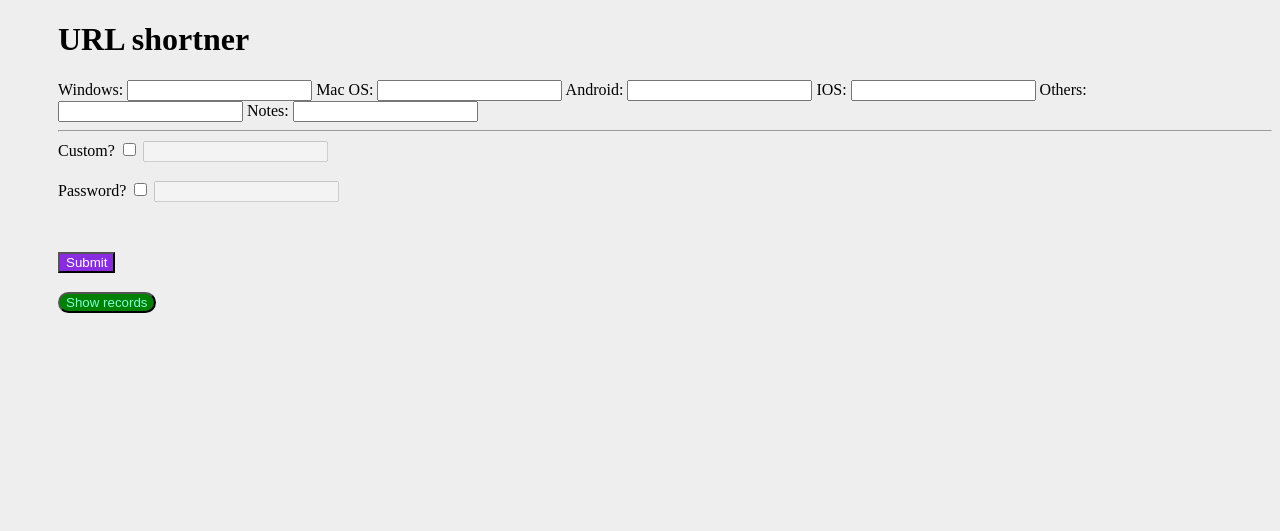
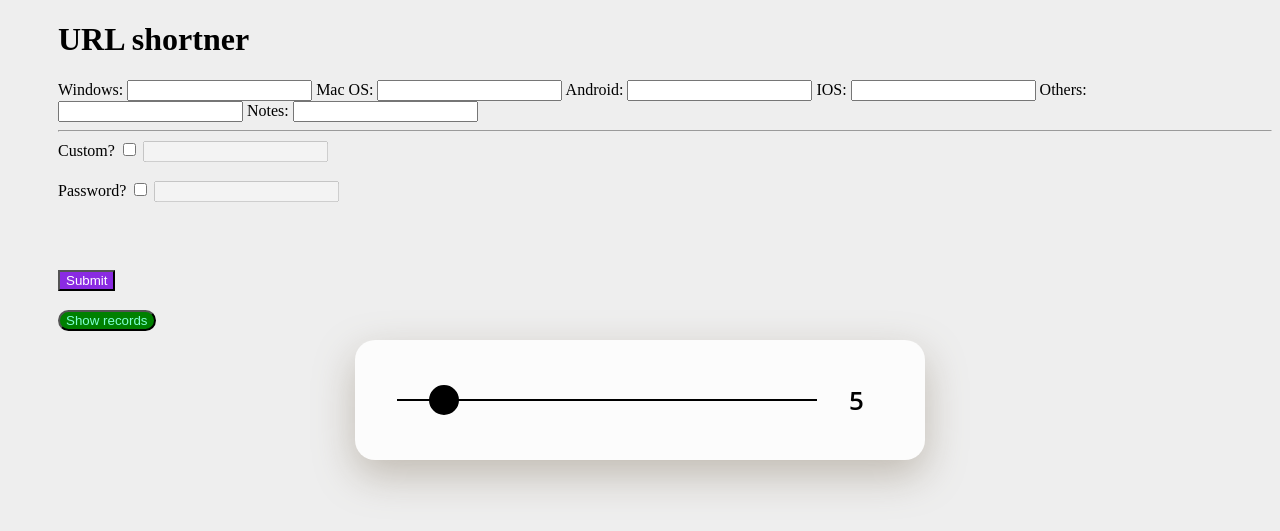
Before and after one commit to sohyp3/expert-chainsaw, a Django app: page / in a window 1280 px wide. Shown: the top 531 px of the page. Run offline with Django 4.2, Linux system fonts and the light colour scheme; the visitor is signed in with stand-in values (Sample User, id 1).

Commit message:
a password protected links ,slider

```diff
--- a/url_short/static/css/style_urls.css
+++ b/url_short/static/css/style_urls.css
@@ -37,3 +37,46 @@ a{
 #search-form{
     text-align:center;
 }
+
+.slider {
+    position: absolute;
+    top: 50%;
+    left: 50%;
+    transform: translate(-50%,-50%);
+    width: 500px;
+    height: 60px;
+    padding: 30px;
+    padding-left: 40px;
+    background: #fcfcfc;
+    border-radius: 20px;
+    display: flex;
+    align-items: center;
+    box-shadow: 0px 15px 40px #7E6D5766;
+    }
+    .slider p {
+    font-size: 26px;
+    font-weight: 600;
+    font-family: Open Sans;
+    padding-left: 30px;
+    color: black;
+    }
+    .slider input[type="range"] {
+    -webkit-appearance:none !important;
+    width: 420px;
+    height: 2px;
+    background: black;
+    border: none;
+    outline: none;
+    }
+    .slider input[type="range"]::-webkit-slider-thumb {
+    -webkit-appearance: none !important;
+    width: 30px;
+    height:30px;
+    background: black;
+    border: 2px solid black;
+    border-radius: 50%;
+    cursor: pointer;
+    }
+    .slider input[type="range"]::-webkit-slider-thumb:hover {
+    background: black;
+    }
--- a/url_short/templates/jsinfowP.html
+++ b/url_short/templates/jsinfowP.html
@@ -8,10 +8,5 @@
 
 <p hidden id="cID">{{cID}}<p>
 <p hidden id = 'pswd'>{{pswd}}</p>
-redirecting ..... <br>
-if its not redirecting try refreshing the page.
-
-
-
 
 {%endblock%}
--- a/url_short/templates/url_short/create_url.html
+++ b/url_short/templates/url_short/create_url.html
@@ -33,7 +33,7 @@
             <br>
             <hr>
 
- <label for="custom_short_url">Custom? </label>
+<label for="custom_short_url">Custom? </label>
     <input type='checkbox' name = 'custom_cb' id = 'custom_cb' onchange="control_field('custom_cb','id_shortURL')" >
     <input type="text" id="id_shortURL" name="shortURL" autocomplete='off' disabled><br>
 
@@ -43,8 +43,17 @@
     <label for="custom_short_url">Password? </label>
     <input type='checkbox' name = 'pass_cb' id = 'pass_cb' onchange="control_field('pass_cb','id_urlPass')" >
     <input type="text" id="id_urlPass" name="urlPass" autocomplete='off' disabled /><br>
+    <br>
+
+    <div class="slider">
+        <input type="range" min="1" max="50" id="id_rangeSlider" name="rangeSlider" value="5" oninput="rangeValue.innerText = this.value" />
+        <p id="rangeValue">5</p>
+        </div>
 
     <input type='submit' id ='submit-input'>
+
+
+
     </form>
 
 <h3> {{message}} </h3>
--- a/url_short/views.py
+++ b/url_short/views.py
@@ -33,14 +33,22 @@ def create(request):
             notes = form.cleaned_data['notes']
             short = request.POST.get('shortURL')
             password = request.POST.get('urlPass')
+            rangeSlider = request.POST.get('rangeSlider')
 
+            rangeSlider = int(rangeSlider)
+            max_len = 5
+            if rangeSlider <= 50 and rangeSlider >0:
+                max_len = rangeSlider
+                print('h')
 
             if linksModel.objects.filter(shortURL=short).count() == 0:
+                if short == "" or short == None:
+                    short = create_token(max_len)
+                    if linksModel.objects.filter(shortURL=short).count() != 0:
+                        short = create_token(max_len)
+                        if linksModel.objects.filter(shortURL=short).count() != 0:
+                            short = create_token(max_len)
 
-                if short == "" or short == None:
-                    short = create_token()
-                    if linksModel.objects.filter(shortURL=short).count() != 0:
-                        short = create_token()
 
             # to not have an empty field saved to db
                 if other == '' or other ==' ':
@@ -58,8 +66,6 @@ def create(request):
                 if windows =='':
                     windows = other
 
-                print(f'\n\n\n  {password} \n\n\n')
-
                 save_to_db = linksModel(windowsURL=windows,shortURL=short,androidURL=android,macURL=mac,iosURL=ios,otherURL=other,notes=notes,password=password)
                 save_to_db.save()
             else:
@@ -68,6 +74,7 @@ def create(request):
 
         else:
             short = 'an error happened!'
+# nice !
 
     context = {
         'form':linkForm(),
@@ -76,7 +83,6 @@ def create(request):
     }
     return render(request, "url_short/create_url.html", context)
 
-   # nice !
 
 @login_required(login_url='urls:login')
 def view(request):
@@ -298,8 +304,8 @@ def logoutt(request):
     return redirect('urls:login')
 
 
-def create_token():
-    token_size = 5
+def create_token(size):
+    token_size = size
     letters = string.ascii_letters
     return "".join (random.choice(letters)for i in range (token_size))
 
@@ -337,10 +343,39 @@ def receive_p(request):
         pswd = request.POST.get('pswd')
         pyID = request.POST.get('pyID')
         entry = pythonUseragentModel.objects.get(id=pyID)
-        entry.knowPassword = True
-        entry.save()
 
-        return JsonResponse({'data':'done'},status=200)
+        dbPswd = entry.incoming_link.password
+        if pswd == dbPswd:
+            entry.knowPassword = True
+            entry.save()
+
+            redirected_url = ""
+            os = str(request.user_agent.os.family)
+
+            if os.lower() == 'windows':
+                redirected_url = entry.incoming_link.windowsURL
+
+            if os.lower() == 'android':
+                redirected_url = entry.incoming_link.androidURL
+
+            if os.lower() == 'mac os x':
+                redirected_url = entry.incoming_link.macURL
+
+            if os.lower() == 'ios':
+                redirected_url = entry.incoming_link.iosURL
+            else:
+                redirected_url = entry.incoming_link.otherURL
+
+            # redirecting in js
+            return JsonResponse({'data':redirected_url},status=200)
+
+        else:
+            entry.knowPassword = False
+            entry.save()
+            return JsonResponse({'data':'fail'},status=200)
+
+
+
 
 def is_ajax(request):
     return request.META.get('HTTP_X_REQUESTED_WITH') == 'XMLHttpRequest'
```
Also changed, not shown: url_short/static/js/getinfo.js (+17 -0 lines).
